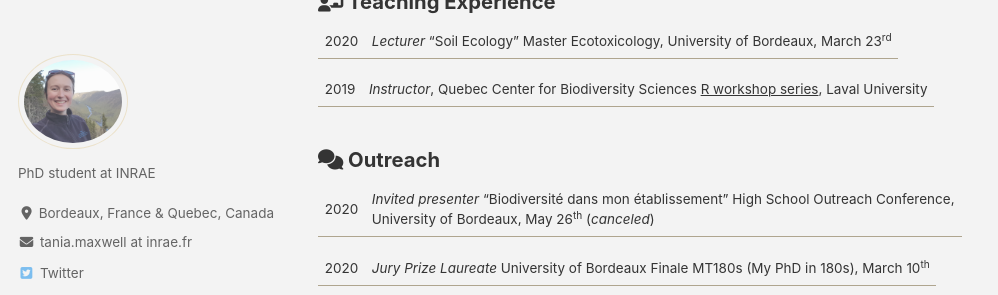
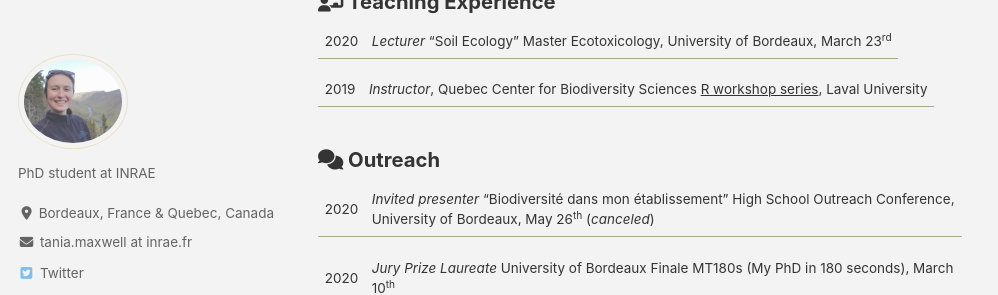
Before and after one commit to Tania-Maxwell/Tania-Maxwell.github.io, a Jekyll site: the page built from _pages/skills.md, in a window 1280 px wide and 900 px high, scrolled down 597 px, cut to the strip 0-295 px from the top of the window. Shown: the whole strip, without its empty margins (0-998 px from the left). Built offline with Jekyll 4.4.1, drawn with Linux system fonts in a browser that asks for light colours; cached includes are drawn as plain includes; nearby versions of some CDN libraries.

```diff
--- a/_pages/skills.md
+++ b/_pages/skills.md
@@ -28,7 +28,7 @@ toc: true
 
 2020 | _Invited presenter_ "Biodiversité dans mon établissement" High School Outreach Conference, University of Bordeaux, May 26<sup>th</sup> (_canceled_)
 
-2020 | _Jury Prize Laureate_ University of Bordeaux Finale MT180s (My PhD in 180s), March 10<sup>th</sup>
+2020 | _Jury Prize Laureate_ University of Bordeaux Finale MT180s (My PhD in 180 seconds), March 10<sup>th</sup>
 
 {% include video id="0rGPKait_-g" provider="youtube" %}
 
```
Also changed, not shown: _pages/about_me.md (+1 -1 lines), _pages/publications.md (+9 -2 lines).
